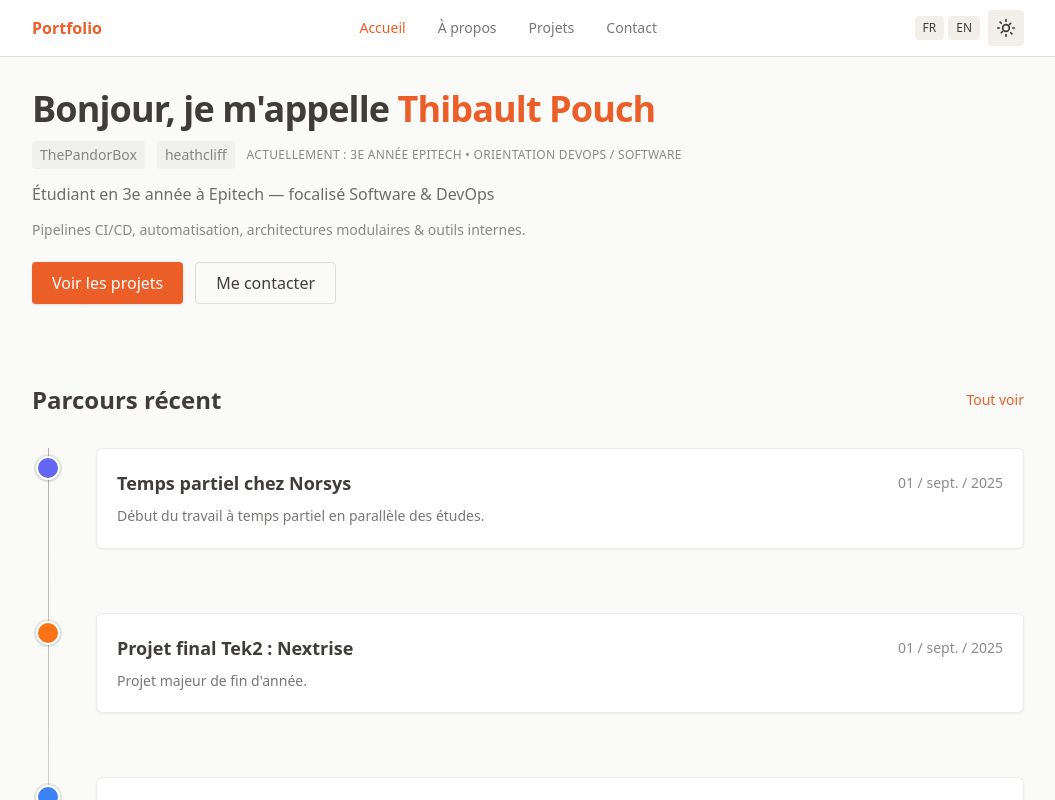
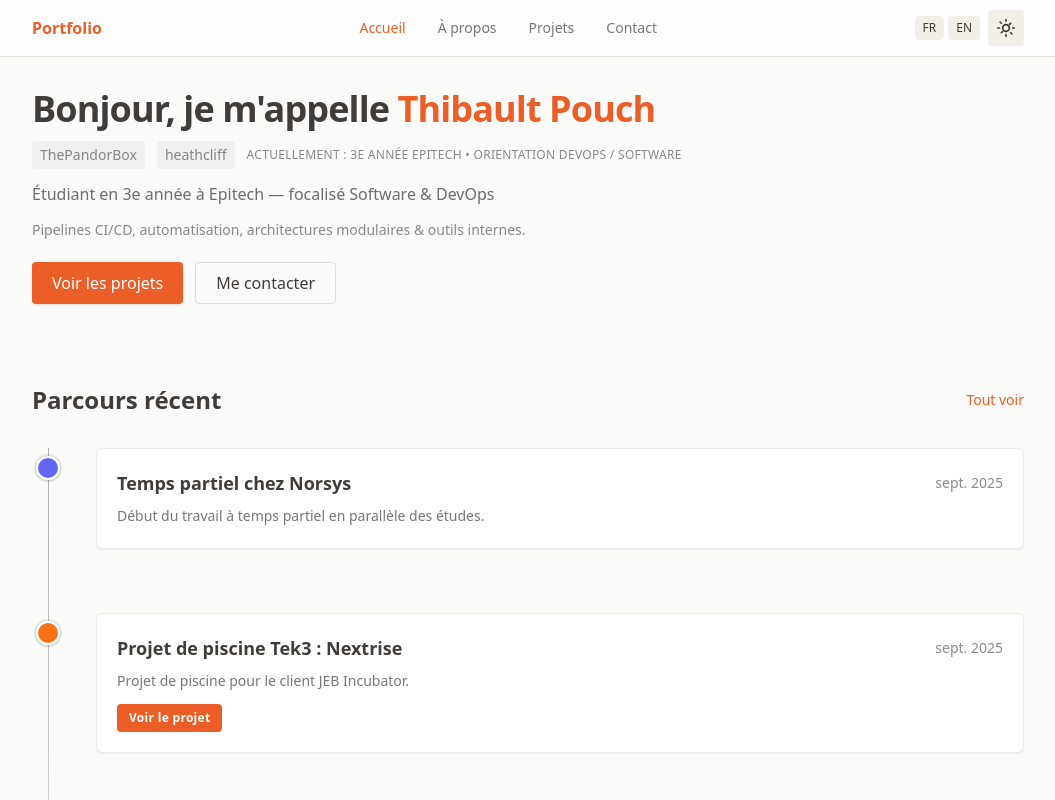
Before and after one commit to ThibaultPouch59200/Portfolio, a React (Vite) app: page / in a window 1280 px wide. Shown: the top 800 px of the page, without its empty margins (112-1167 px from the left). Built offline with nearby package versions, Linux system fonts and the light colour scheme.

Commit message:
feat(timeline): add project slug and update descriptions for Nextrise and Zappy projects

```diff
--- a/src/components/Timeline.jsx
+++ b/src/components/Timeline.jsx
@@ -10,7 +10,7 @@ const typeStyles = {
   default: 'bg-gray-400 dark:bg-gray-500'
 };
 
-export default function Timeline({ limit }) {
+export default function Timeline({ limit, showDates = true }) {
   const { i18n } = useTranslation();
   const locale = i18n.language.startsWith('en') ? 'en' : 'fr';
   const events = getTimeline(locale).slice(0, limit || undefined);
@@ -33,19 +33,21 @@ export default function Timeline({ limit }) {
                   <h3 className="font-semibold text-dark dark:text-cream text-lg">
                     {evt.title}
                   </h3>
-                  <time className="text-sm font-medium text-dark/60 dark:text-cream/60 whitespace-nowrap">
-                    {formatTimelineDate(evt.date, locale)}
-                  </time>
+                  {showDates && (
+                    <time className="text-sm font-medium text-dark/60 dark:text-cream/60 whitespace-nowrap">
+                      {formatTimelineDate(evt.date, locale)}
+                    </time>
+                  )}
                 </div>
                 <p className="text-sm text-dark/70 dark:text-beige/80 leading-relaxed">
                   {evt.description}
                 </p>
-                {evt.id === 'project-zappy-2025-06' && (
+                {evt.projectSlug && (
                   <div className="mt-3">
                     <a
-                      href="/projects?project=zappy"
+                      href={`/projects?project=${encodeURIComponent(evt.projectSlug)}`}
                       className="inline-block text-xs font-semibold tracking-wide px-3 py-1.5 rounded bg-accent text-white hover:opacity-90 focus:outline-none focus:ring-2 focus:ring-accent/60 transition"
-                    >Voir le projet</a>
+                    >{locale === 'en' ? 'View project' : 'Voir le projet'}</a>
                   </div>
                 )}
                 {evt.details && (
--- a/src/data/timeline.js
+++ b/src/data/timeline.js
@@ -14,8 +14,9 @@ export const timelineEvents = [
     id: 'project-nextrise-2025-09',
     date: '2025-09-01',
     type: 'project',
-    title: { fr: 'Projet final Tek2 : Nextrise', en: 'Tek2 Final Project: Nextrise' },
-    description: { fr: 'Projet majeur de fin d\'année.', en: 'Major end-of-year project.' }
+    title: { fr: 'Projet de piscine Tek3 : Nextrise', en: 'Tek3 Swimming Pool Project: Nextrise' },
+    description: { fr: 'Projet de piscine pour le client JEB Incubator.', en: 'Swimming pool project for client JEB Incubator.' },
+    projectSlug: 'jeb-incubator'
   },
   {
     id: 'epitech-tek3-start-2025-09',
@@ -36,7 +37,8 @@ export const timelineEvents = [
     date: '2025-06-15',
     type: 'project',
     title: { fr: 'Projet final Tek2 : Zappy', en: 'Tek2 Final Project: Zappy' },
-    description: { fr: 'Projet majeur de fin d\'année.', en: 'Major end-of-year project.' }
+    description: { fr: 'Projet majeur de fin d\'année.', en: 'Major end-of-year project.' },
+    projectSlug: 'zappy'
   },
   {
     id: 'internship-talan-2025-01',
@@ -99,7 +101,7 @@ export function getTimeline(locale = 'fr') {
     }));
 }
 
-// Date formatter (FR default): Jour / Mois / Année
+// Date formatter (FR default): Mois Année
 const monthNames = {
   fr: ['janv.', 'févr.', 'mars', 'avr.', 'mai', 'juin', 'juil.', 'août', 'sept.', 'oct.', 'nov.', 'déc.'],
   en: ['Jan', 'Feb', 'Mar', 'Apr', 'May', 'Jun', 'Jul', 'Aug', 'Sep', 'Oct', 'Nov', 'Dec']
@@ -108,8 +110,7 @@ const monthNames = {
 export function formatTimelineDate(isoDate, locale = 'fr') {
   const d = new Date(isoDate);
   if (Number.isNaN(d.getTime())) return isoDate;
-  const day = d.getDate().toString().padStart(2, '0');
   const month = monthNames[locale]?.[d.getMonth()] || monthNames.fr[d.getMonth()];
   const year = d.getFullYear();
-  return `${day} / ${month} / ${year}`;
+  return `${month} ${year}`;
 }
```
Also changed, not shown: src/assets/logo.png (added).
